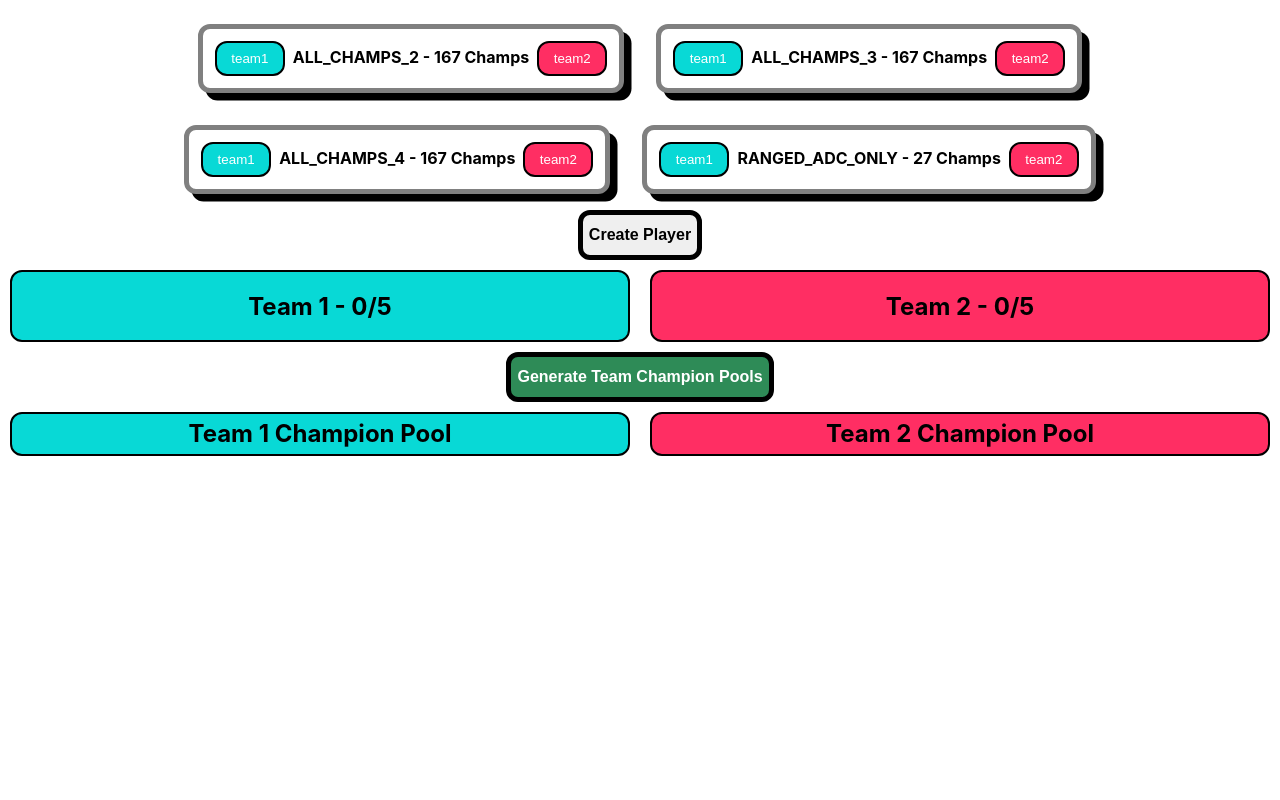
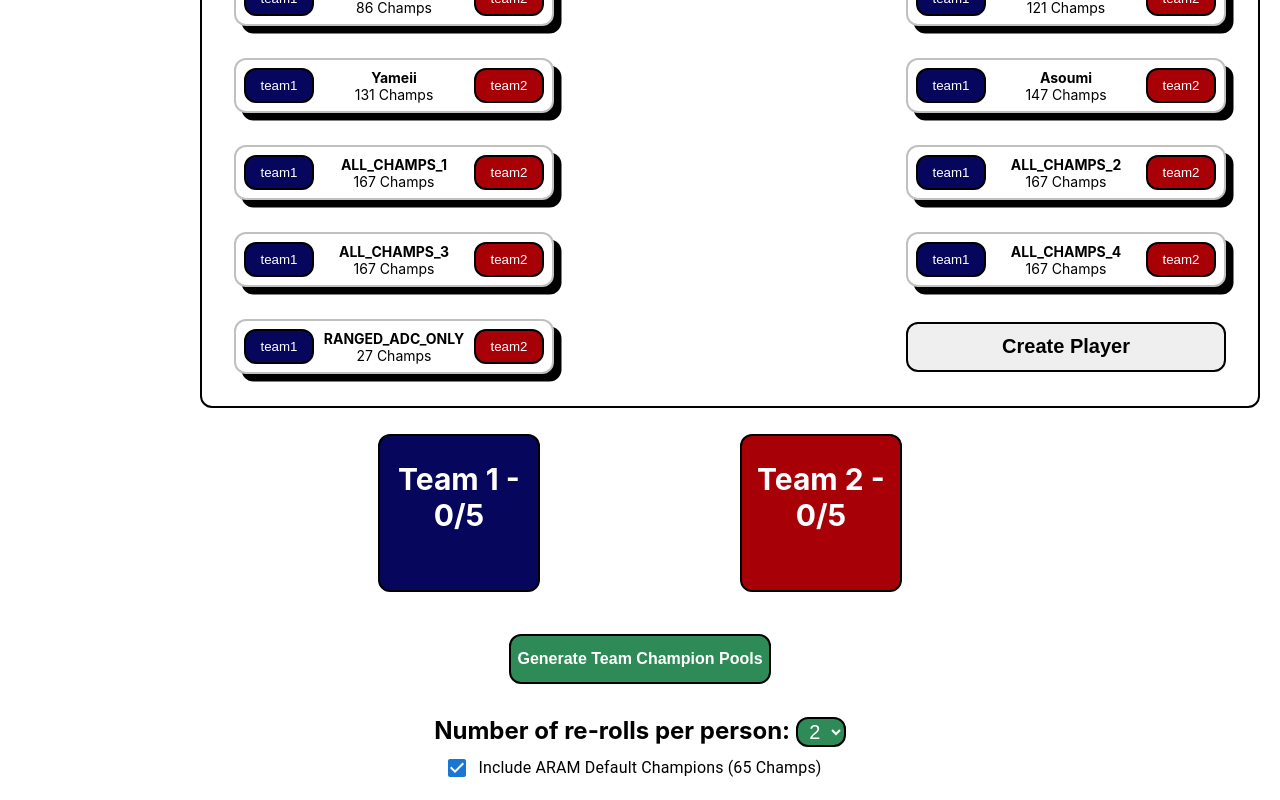
Before and after one commit to MohammedElsaadi/aram-zoo, a React (Create React App) app in the folder aram-zoo/: page / in a window 1280 px wide. Shown: the part 760-1560 px from the top of the page. Before the commit the page ends 1226 px from the top, so only its background shows below. Built offline with nearby package versions, Linux system fonts and the light colour scheme.

Commit message:
style updates

```diff
--- a/aram-zoo/src/App.css
+++ b/aram-zoo/src/App.css
@@ -1,6 +1,19 @@
 .AppContainer {
   text-align: center;
   background-color: white;
+}
+
+h1 {
+  font-size: 72px;
+  font-weight: 600;
+  background: -webkit-linear-gradient(#06065D, #A70107);
+  -webkit-background-clip: text;
+  -webkit-text-fill-color: transparent;
+  margin-bottom: 0;
+}
+
+h2 {
+  font-size: 30px;
 }
 
 html {
@@ -10,65 +23,113 @@ html {
 .teamContainer {
   display: flex;
   justify-content: center;
+  width: 80%;
+  margin-left: auto;
+  margin-right: auto;
 }
 
 .team {
   flex: 1;
-  width: 50%;
   border: 2px solid black;
   margin: 10px;
 }
 
 .team1Area {
-  background-color: #08D9D6;
+  color: white;
+  margin-left: 250px;
+  margin-right: 100px;
+  background-color: #06065D;
   border-radius: 12px;
+  padding-bottom: 2rem;
 }
 
 .team2Area {
-  background-color: #FF2E63;
+  color: white;
+  margin-left: 100px;
+  margin-right: 250px;
+  background-color: #A70107;
   border-radius: 12px;
+  padding-bottom: 2rem;
 }
 
 .ChampionPool{
   display: flex;
   justify-content: center;
+  width: 80%;
+  margin-left: 200px;
+  margin-right: 200px;
 }
 
 .pools {
   flex: 1;
   width: 50%;
   border: 2px solid black;
-  margin: 10px;
-  line-height: 0;
+  margin: 32px 50px;
+}
+
+.PlayerContainer {
+  display: flex;
+  align-items: center;
+  justify-content: space-between;
+  flex-wrap:wrap;
+  width: 80%;
+  margin-left: 200px;
+  margin-right: 200px;
+  border: 2px solid black;
+  border-radius: 12px;
+  margin-top: 1rem;
+  margin-bottom: 1rem;
+  padding-bottom: 1rem;
+  padding-top: 1rem;
+  padding: 1rem;
+}
+
+.teamPlayerContainer {
+  display: flex;
+  align-items: center;
+  justify-content: space-between;
+  flex-wrap: wrap;
+  width: 90%;
+  margin-left: auto;
+  margin-right: auto;
+
+  h2{
+    width: 100%;
+  }
 }
 
 .PlayerCard {
   background-color:white;
   box-shadow: 7.5px 7.5px black;
   font-weight: bold;
+  font-size: 14px;
   color: black;
-  display: inline-block;
-  border: 5px solid gray;
+  display: flex;
+  align-items: center;
+  justify-content: space-between;
+  width: 300px;
+  border: 2px solid silver;
   border-radius: 12px;
   margin: 1rem;
-  padding: 0.25rem;
+  padding: 0.5rem;
   button{
     width: 70px;
     border-style: solid;
     border-radius: 12px;
     height: 35px;
     color: white;
-    padding: 0.25rem;
-    margin: 0.5rem;
   }
 
   .team1Button{
-    background-color: #08D9D6;
+    order: 1;
+    background-color: #06065D;
   }
   .team2Button{
-    background-color:#FF2E63
+    order: 3;
+    background-color:#A70107;
   }
   .changeButton{
+    order: 1;
     font-size: 12px;
     text-wrap:nowrap;
     width: 85px;
@@ -77,17 +138,31 @@ html {
     background-color: #0cb383;
   }
   .removeButton{
+    order: 3;
     background-color: crimson;
+  }
+
+  .playerName {
+    flex-grow: 1;
+    text-align: center;
+  }
+
+  .champCount{
+    flex: 1;
+    display: block;
+    font-weight: normal;
   }
 }
 
 .generateContainer {
 display: block;
+justify-content: center;
 }
 
 .PlayerCreatorImage {
   width: 50px;
   margin: 5px;
+  border-radius: 6px;
 }
 
 .darken {
@@ -97,15 +172,24 @@ display: block;
 .poolsButton{
   height: 50px;
   border-radius: 12px;
-  border: 5px solid black;
+  border: 2px solid black;
   font-weight: bold;
   font-size: 16px;
   background-color: seagreen;
   color:white;
+  margin-left: auto;
+  margin-right: auto;
+  display: block;
+  margin-top: 2rem;
+  margin-bottom: 2rem;
 }
 
 .checkBoxes {
   display: block;
+  justify-content: center;
+  width: 100%;
+  margin-left: auto;
+  margin-right: auto;
 }
 
 .inputText {
@@ -130,10 +214,28 @@ display: block;
 
 .createButton {
   height: 50px;
+  width: 320px;
   border-radius: 12px;
-  border: 5px solid black;
+  border: 2px solid black;
   font-weight: bold;
-  font-size: 16px;
+  font-size: 20px;
   background-color: rgb(137, 137, 137)0;
   color:black;
+  margin: 1rem;
 }
+
+.rerollLabel {
+  font-size: 24px;
+  font-weight: bold;
+}
+
+.rerollSelect {
+  height: 30px;
+  width: 50px;
+  font-size: 20px;
+  color: white;
+  border: 2px solid black;
+  background-color: seagreen;
+  border-radius: 12px;
+  text-align: center;
+}
--- a/aram-zoo/src/App.tsx
+++ b/aram-zoo/src/App.tsx
@@ -210,21 +210,13 @@ function App() {
   return (
     <div className="AppContainer">
         <h1>ARAM ZOO</h1>
-        <h2>10-Man Custom Aram Roller</h2>
-        <label>Number of re-rolls per person: </label>
-        <select value={rerolls} onChange={handleSelectChange}>
-          <option>0</option>
-          <option>1</option>
-          <option selected>2</option>
-          <option>3</option>
-        </select>
+        <h4>10-Man Custom Aram Roller</h4>
+
       <div className='App-Body'>
-          <FormControlLabel className='checkBoxes' control={<Checkbox onChange={() => setUseAramChamps(!useAramChamps)} defaultChecked />} label="Include ARAM Default Champions (65 Champs)" />
         <div className='players'>
           <h2>Players</h2>
-          <Player_pool players={players} moveTeam1={moveTeam1} moveTeam2={moveTeam2}></Player_pool>
+          <Player_pool players={players} moveTeam1={moveTeam1} moveTeam2={moveTeam2} handlePlayerCreator={handlePlayerCreator}></Player_pool>
         </div>
-        <button className='createButton' onClick={(event) => handlePlayerCreator(event)}>Create Player</button>
               <Modal
                 open={showPlayerCreator}
                 onClose={handlePlayerCreator}
@@ -236,7 +228,7 @@ function App() {
                   </FormControl>
                   {allChampIcons}
                   <button className='GenerateButton' onClick={() => navigator.clipboard.writeText(handleGenerateJSON())}>Generate JSON</button>
-                  <a href='https://github.com/MohammedElsaadi/aram-zoo/edit/main/aram-zoo/src/resources/player_data.json'>Edit Player Data</a>
+                  <a href='https://github.com/MohammedElsaadi/aram-zoo/edit/main/aram-zoo/src/resources/player_data.json'>Commit Player Data to Github</a>
                 </Box>
               </Modal>
         <div className='teamContainer'>
@@ -257,11 +249,21 @@ function App() {
             }}>
               Generate Team Champion Pools
           </button>
+          <label className="rerollLabel">Number of re-rolls per person: </label>
+        <select className="rerollSelect" value={rerolls} onChange={handleSelectChange}>
+          <option>0</option>
+          <option>1</option>
+          <option selected>2</option>
+          <option>3</option>
+        </select>
+        <FormControlLabel className='checkBoxes' control={<Checkbox onChange={() => setUseAramChamps(!useAramChamps)} defaultChecked />} label="Include ARAM Default Champions (65 Champs)" />
         </div>
         <div className='ChampionPool'>
           <div className='pools team1Area'>
+            <div>
             <h2> Team 1 Champion Pool</h2>
             {team1ChampIcons}
+            </div>
           </div>
           <div className='pools team2Area'>
             <h2> Team 2 Champion Pool</h2>
--- a/aram-zoo/src/components/Player_pool.tsx
+++ b/aram-zoo/src/components/Player_pool.tsx
@@ -11,6 +11,7 @@ interface Player_pool_props {
     players: PlayerCard[];
     moveTeam1: (card: PlayerCard) => void;
     moveTeam2: (card: PlayerCard) => void;
+    handlePlayerCreator: (event: React.MouseEvent) => void;
 }
 
 function Player_pool(props: Player_pool_props) {
@@ -18,11 +19,19 @@ function Player_pool(props: Player_pool_props) {
     <div className='PlayerContainer'>
       {props.players.map(player => (
         <div key={player.id} className='PlayerCard'>
+          <div>
             <button className='team1Button' onClick={() => props.moveTeam1(player)}>team1</button>
-            <span>{player.name} - {player.champions.length} Champs</span>
+            </div>
+            <div>
+            <span className='playerName'>{player.name}</span>
+            <span className='champCount'>{player.champions.length} Champs</span>
+            </div>
+            <div>
             <button className='team2Button' onClick={() => props.moveTeam2(player)}>team2</button>
+            </div>
         </div>
       ))}
+      <button className='createButton' onClick={(event) => props.handlePlayerCreator(event)}>Create Player</button>
     </div>
   );
 }
--- a/aram-zoo/src/components/Team_slot.tsx
+++ b/aram-zoo/src/components/Team_slot.tsx
@@ -15,14 +15,21 @@ interface Team_slot_props {
 
 function Team_slot(props: Team_slot_props) {
   return (
-    <div>
+    <div className='teamPlayerContainer'>
         <h2>{props.title} - {props.team.length}/5</h2>
         {props.team.map(player => (
         <div key={player.id} className='PlayerCard'>
+        <div>
             <button className='changeButton' onClick={() => props.changeTeam(player)}>change team</button>
-            <span>{player.name} - {player.champions.length} Champs</span>
+            </div>
+            <div>
+            <span className='playerName'>{player.name}</span>
+            <span className='champCount'>{player.champions.length} Champs</span>
+            </div>
+            <div>
             <button className='removeButton' onClick={() => props.removeTeam(player)}>remove</button>
-        </div>
+            </div>
+            </div>
       ))}
     </div>
   );
```
